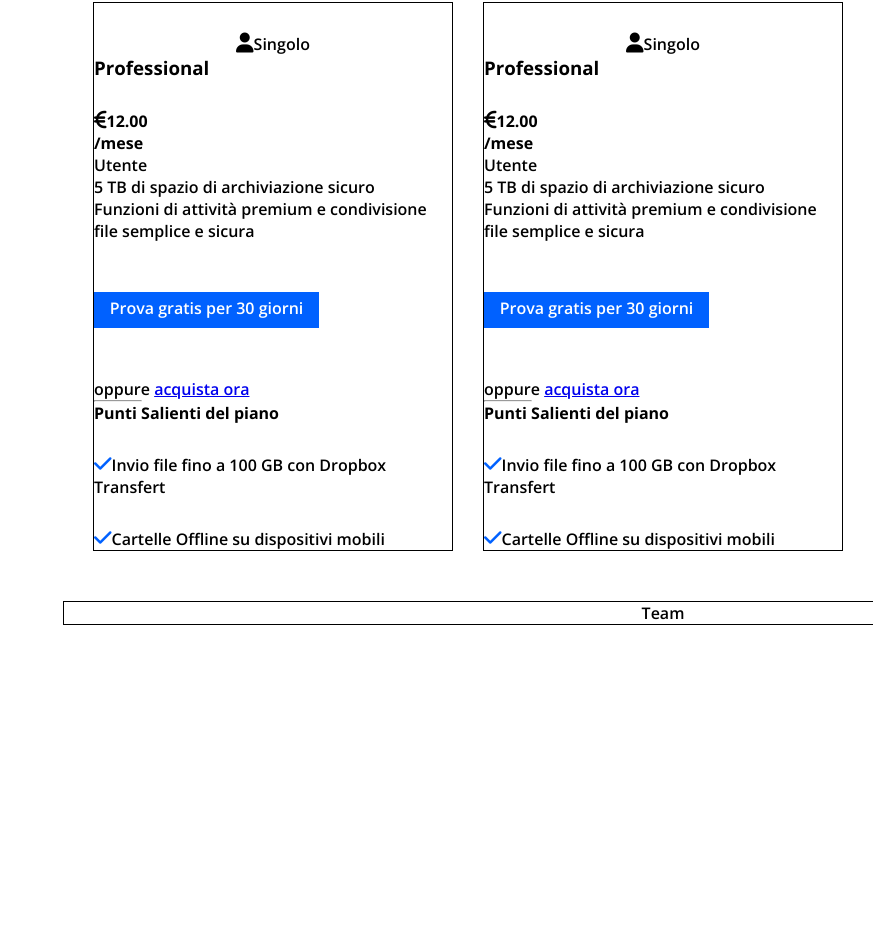
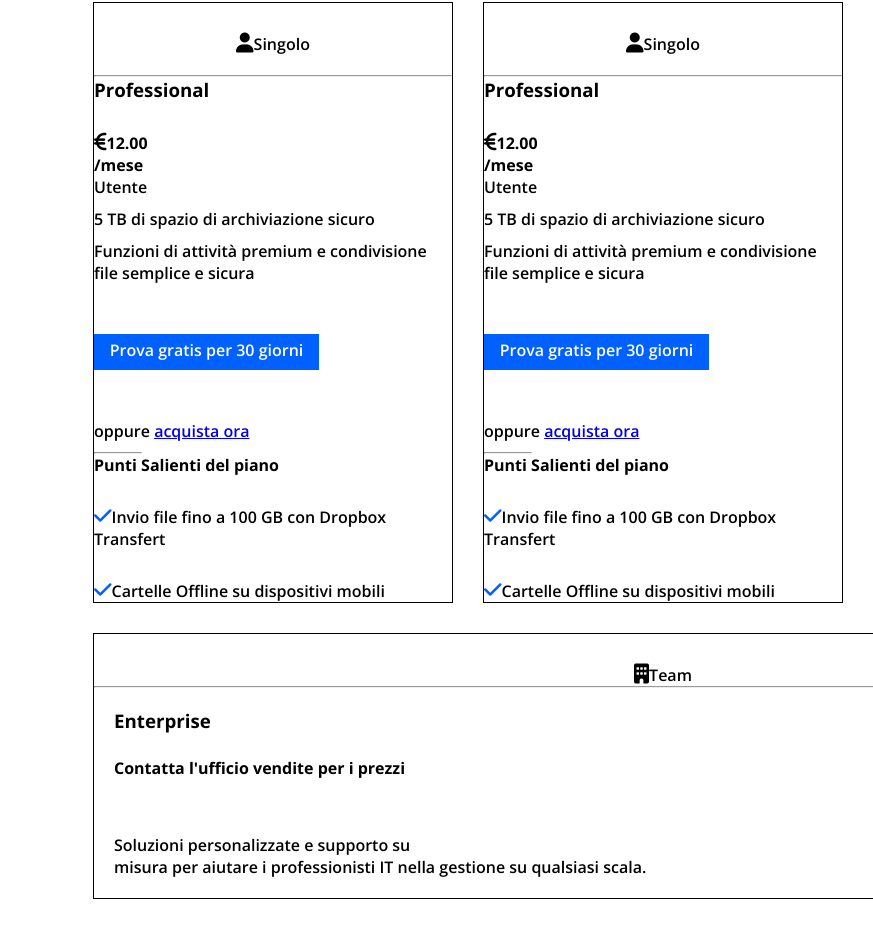
Before and after one commit to AlessandroBilli/htmlcss-dropbox, a plain HTML site: page index.html in a window 1280 px wide. Shown: the part 940-1878 px from the top of the page, without its empty margins (407-1280 px from the left). Drawn offline with nearby package versions, Linux system fonts and the light colour scheme.

Commit message:
feat: completed box prezzi

```diff
--- a/index.html
+++ b/index.html
@@ -83,6 +83,7 @@
                     <div class="col-s">
 
                         <div class="singpack"><span class="title-pack"><i class="fa-solid fa-user"></i>Singolo</span>
+                            <hr>
                             <h3>Professional</h3>
                             <strong>
                                 <div> <i class="fa-solid fa-euro-sign"></i>12.00</div>
@@ -113,6 +114,7 @@
                     <div class="col-s">
 
                         <div class="singpack"><span class="title-pack"><i class="fa-solid fa-user"></i>Singolo</span>
+                            <hr>
                             <h3>Professional</h3>
                             <strong>
                                 <div> <i class="fa-solid fa-euro-sign"></i>12.00</div>
@@ -143,6 +145,7 @@
                     <div class="col-s">
 
                         <div class="singpack"><span class="title-pack"><i class="fa-solid fa-user"></i>Singolo</span>
+                            <hr>
                             <h3>Professional</h3>
                             <strong>
                                 <div> <i class="fa-solid fa-euro-sign"></i>12.00</div>
@@ -168,13 +171,34 @@
                             </ul>
 
                         </div>
+
                     </div>
 
                 </div>
-                <div class="rettangle-pack">Team</div>
+
+
+                <div class="rettangle-pack"><i class="fa-solid fa-building"></i><span>Team</span>
+                    <hr>
+                    <div class="rettaflex">
+                        <div class="col-r-s">
+                            <h3>Enterprise</h3>
+                            <h4> Contatta l'ufficio vendite per i prezzi</h4>
+                            <p>Soluzioni personalizzate e supporto su <br> misura per aiutare i professionisti IT nella
+                                gestione
+                                su qualsiasi scala.</p>
+
+                        </div>
+                        <a class="button-blu">
+                            Contattal'ufficio vendite
+
+                        </a>
+                    </div>
+                </div>
+
+
             </div>
 
-                 <!--/bozza tabelle -->
+            <!--/bozza tabelle -->
 
 
 
--- a/style.css
+++ b/style.css
@@ -134,11 +134,21 @@ h1 {
 .col-s {
     width: 30%;
     margin-top: 50px;
-    margin-bottom: 50px;
+
 
 
 }
 
+.col-s .singpack{
+    margin-bottom: 30px;
+}
+.title-pack{
+    margin-bottom: 20px;
+}
+
+.ul-sing-pack li {
+    margin-bottom: 10px;
+}
 
 
 
@@ -162,7 +172,8 @@ h1 {
 }
 
 .fa-user,
-.fa-euro-sign {
+.fa-euro-sign,
+.fa-building {
                              /*freccia nera in giù e euro*/
     font-size: 20px;
 }
@@ -195,6 +206,7 @@ div i {
 
 
 
+
 }
 
 .short-hr{
@@ -208,7 +220,29 @@ div i {
 .rettangle-pack{
     text-align: center;
     border: 1px solid;
-    max-width: 100%;;
+    margin: auto  ;
+    width: 95%;
+    height: ;
+
+
+
+}
+
+.rettaflex{
+    display: flex;
+    padding: 20px;
+    text-align: start;
+    justify-content: space-between;
+}
+
+.rettaflex h4{
+margin-top: 24px;
+margin-bottom: 55px;
+
+}
+.rettaflex .button-blu{
+    margin-top: 2%;
+
 }
 
 
```
